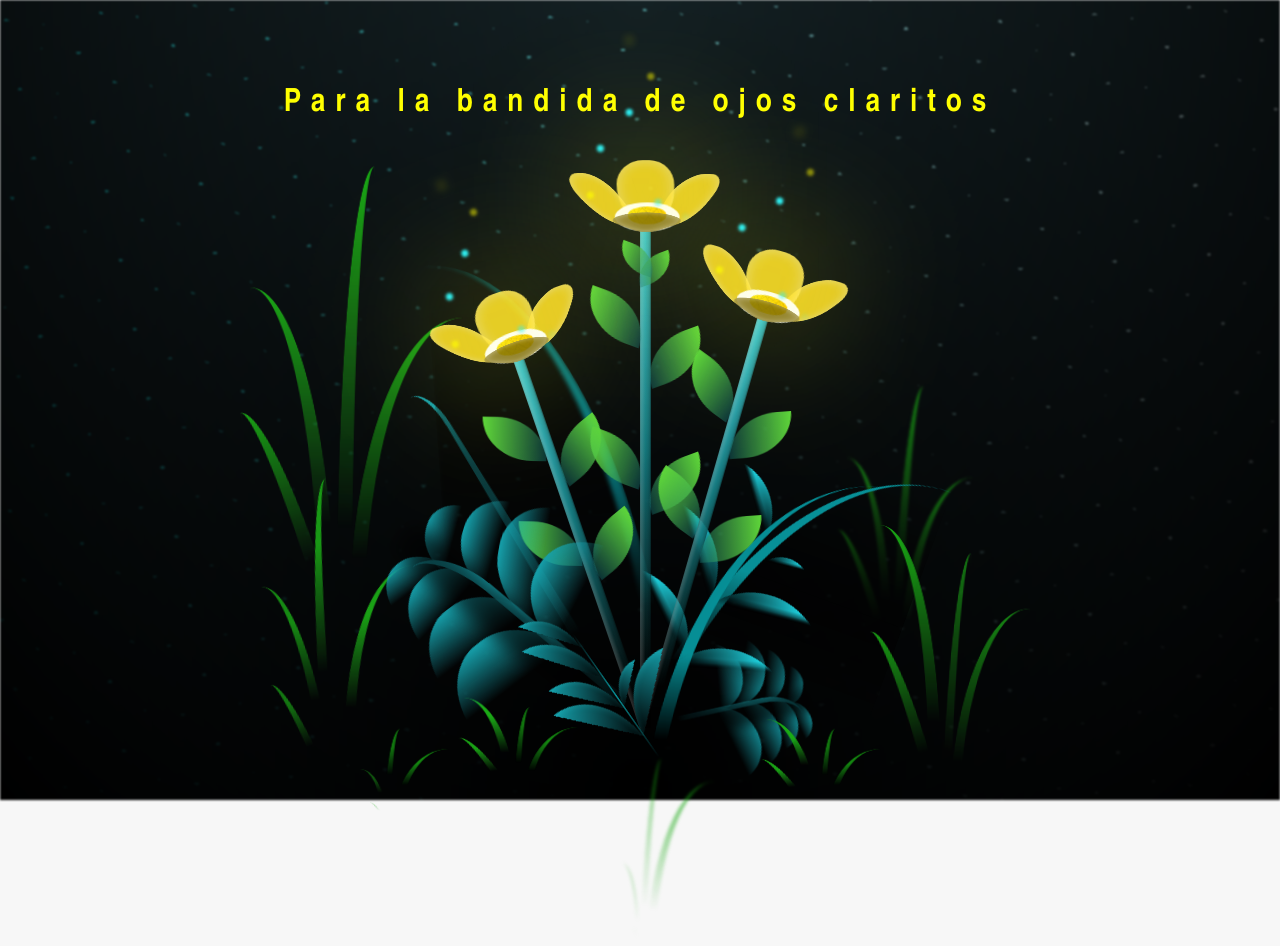
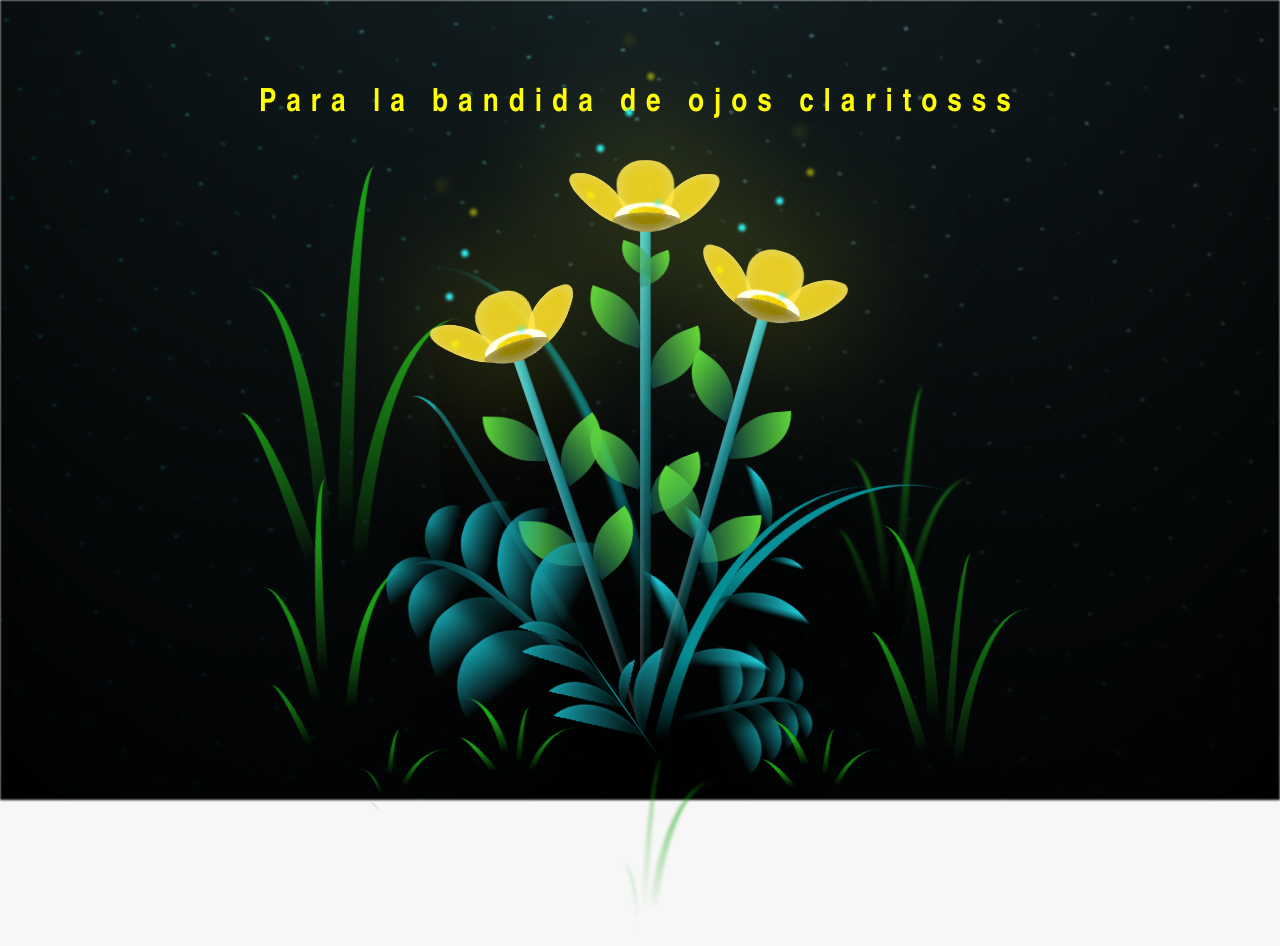
Before and after one commit to MaxiBastian01/Flowers-shei, a plain HTML site: page flower.html in a window 1280 px wide. Drawn offline with Linux system fonts and the light colour scheme.

Commit message:
subida final

```diff
--- a/flower.html
+++ b/flower.html
@@ -13,7 +13,7 @@
     <div id="lyrics">
 
     </div>
-    <h1 class="titulo">Para la bandida de ojos claritos <br> <br>
+    <h1 class="titulo">Para la bandida de ojos claritosss <br> <br>
       </h1>
 
     <div class="night"></div>
```
